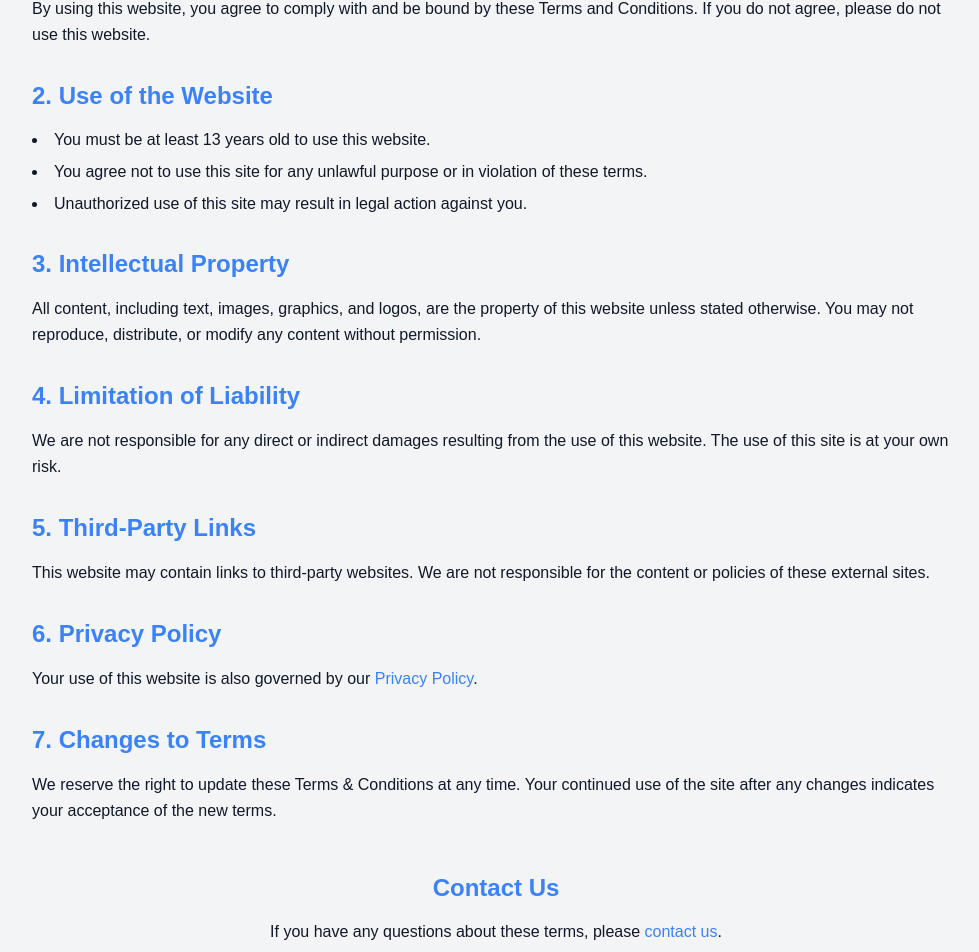
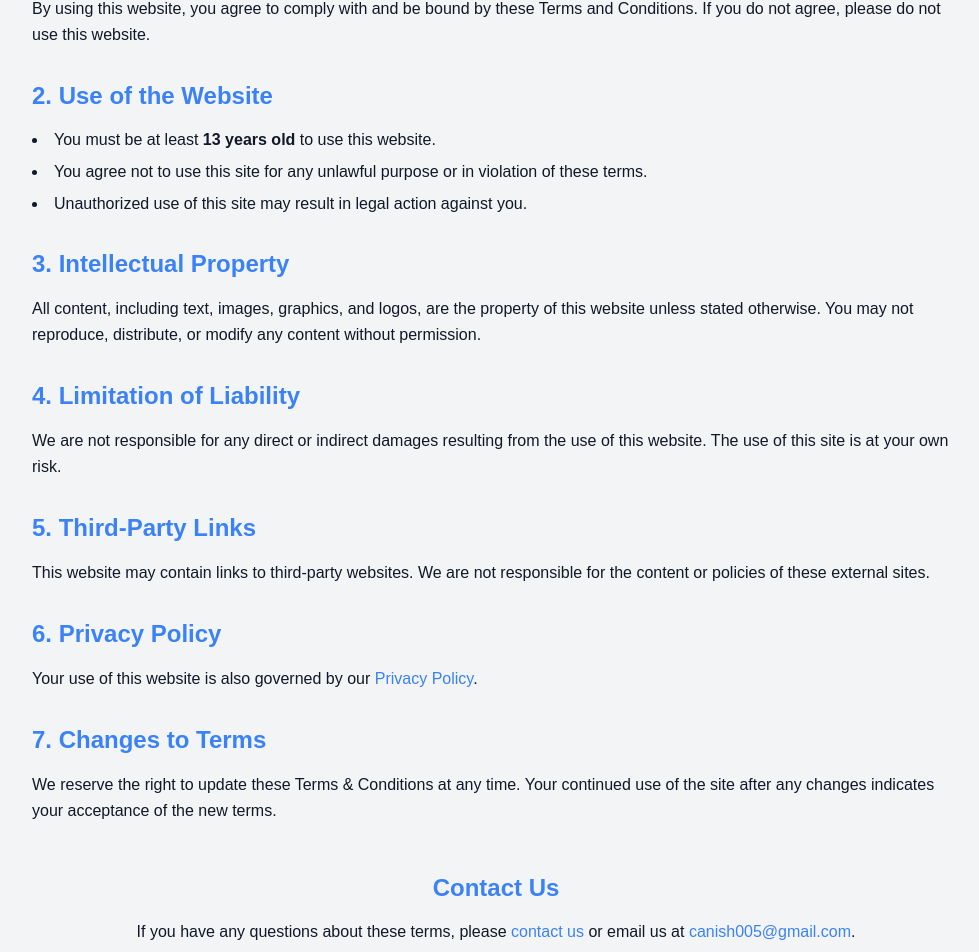
Before and after one commit to ANISH-CHAUHAN105/Portfolio, a Next.js app: page /terms in a window 1280 px wide. Shown: the part 335-1287 px from the top of the page, without its empty margins (144-1123 px from the left). Built offline with nearby package versions, Linux system fonts and the light colour scheme; no server answers.

Commit message:
Update page.js

```diff
--- a/app/terms/page.js
+++ b/app/terms/page.js
@@ -1,86 +1,82 @@
 import React from "react";
 import Link from "next/link";
+import Head from "next/head";
 
 const Terms = () => {
     return (
-        <div className="min-h-screen bg-gray-100 dark:bg-gray-900 text-gray-900 dark:text-white px-6 transition-all duration-300">
+        <>
+            <Head>
+                <title>Terms & Conditions | Your Website</title>
+                <meta
+                    name="description"
+                    content="Read our terms and conditions to understand the rules and policies for using our website."
+                />
+            </Head>
+
+            <main className="min-h-screen bg-gray-100 dark:bg-gray-900 text-gray-900 dark:text-white px-6 transition-all duration-300">
                 <section className="max-w-5xl mx-auto p-6 md:p-12">
                     <h1 className="text-4xl font-bold text-center text-blue-500 dark:text-blue-400 mb-6">
                         Terms & Conditions
                     </h1>
 
                     <p className="text-lg text-gray-900 dark:text-gray-300 leading-relaxed mb-6 text-center">
-                    Please read these Terms and Conditions carefully before using our
-                    website. By accessing this site, you agree to be bound by these terms.
+                        Please read these Terms and Conditions carefully before using our website. By accessing this site, you agree to be bound by these terms.
                     </p>
 
                     {/* Acceptance of Terms */}
-                <div className="mb-8">
+                    <article className="mb-8">
                         <h2 className="text-2xl font-semibold text-blue-500 dark:text-blue-400 mb-4">
                             1. Acceptance of Terms
                         </h2>
                         <p className="text-gray-900 dark:text-gray-300 leading-relaxed">
-                        By using this website, you agree to comply with and be bound by
-                        these Terms and Conditions. If you do not agree, please do not use
-                        this website.
+                            By using this website, you agree to comply with and be bound by these Terms and Conditions. If you do not agree, please do not use this website.
                         </p>
-                </div>
+                    </article>
 
                     {/* Use of the Website */}
-                <div className="mb-8">
+                    <article className="mb-8">
                         <h2 className="text-2xl font-semibold text-blue-500 dark:text-blue-400 mb-4">
                             2. Use of the Website
                         </h2>
                         <ul className="list-disc list-inside text-gray-900 dark:text-gray-300 space-y-2">
-                        <li>You must be at least 13 years old to use this website.</li>
-                        <li>
-                            You agree not to use this site for any unlawful purpose or in
-                            violation of these terms.
-                        </li>
-                        <li>
-                            Unauthorized use of this site may result in legal action against
-                            you.
-                        </li>
+                            <li>You must be at least <strong>13 years old</strong> to use this website.</li>
+                            <li>You agree not to use this site for any unlawful purpose or in violation of these terms.</li>
+                            <li>Unauthorized use of this site may result in legal action against you.</li>
                         </ul>
-                </div>
+                    </article>
 
                     {/* Intellectual Property */}
-                <div className="mb-8">
+                    <article className="mb-8">
                         <h2 className="text-2xl font-semibold text-blue-500 dark:text-blue-400 mb-4">
                             3. Intellectual Property
                         </h2>
                         <p className="text-gray-900 dark:text-gray-300 leading-relaxed">
-                        All content, including text, images, graphics, and logos, are the
-                        property of this website unless stated otherwise. You may not
-                        reproduce, distribute, or modify any content without permission.
+                            All content, including text, images, graphics, and logos, are the property of this website unless stated otherwise. You may not reproduce, distribute, or modify any content without permission.
                         </p>
-                </div>
+                    </article>
 
                     {/* Limitation of Liability */}
-                <div className="mb-8">
+                    <article className="mb-8">
                         <h2 className="text-2xl font-semibold text-blue-500 dark:text-blue-400 mb-4">
                             4. Limitation of Liability
                         </h2>
                         <p className="text-gray-900 dark:text-gray-300 leading-relaxed">
-                        We are not responsible for any direct or indirect damages resulting
-                        from the use of this website. The use of this site is at your own
-                        risk.
+                            We are not responsible for any direct or indirect damages resulting from the use of this website. The use of this site is at your own risk.
                         </p>
-                </div>
+                    </article>
 
                     {/* Third-Party Links */}
-                <div className="mb-8">
+                    <article className="mb-8">
                         <h2 className="text-2xl font-semibold text-blue-500 dark:text-blue-400 mb-4">
                             5. Third-Party Links
                         </h2>
                         <p className="text-gray-900 dark:text-gray-300 leading-relaxed">
-                        This website may contain links to third-party websites. We are not
-                        responsible for the content or policies of these external sites.
+                            This website may contain links to third-party websites. We are not responsible for the content or policies of these external sites.
                         </p>
-                </div>
+                    </article>
 
                     {/* Privacy Policy Reference */}
-                <div className="mb-8">
+                    <article className="mb-8">
                         <h2 className="text-2xl font-semibold text-blue-500 dark:text-blue-400 mb-4">
                             6. Privacy Policy
                         </h2>
@@ -88,25 +84,22 @@ const Terms = () => {
                             Your use of this website is also governed by our{" "}
                             <Link href="/privacy" className="text-blue-500 hover:underline cursor-pointer dark:text-blue-400">
                                 Privacy Policy
-                        </Link>
-                        .
+                            </Link>.
                         </p>
-                </div>
+                    </article>
 
                     {/* Changes to Terms */}
-                <div className="mb-8">
+                    <article className="mb-8">
                         <h2 className="text-2xl font-semibold text-blue-500 dark:text-blue-400 mb-4">
                             7. Changes to Terms
                         </h2>
                         <p className="text-gray-900 dark:text-gray-300 leading-relaxed">
-                        We reserve the right to update these Terms & Conditions at any time.
-                        Your continued use of the site after any changes indicates your
-                        acceptance of the new terms.
+                            We reserve the right to update these Terms & Conditions at any time. Your continued use of the site after any changes indicates your acceptance of the new terms.
                         </p>
-                </div>
+                    </article>
 
                     {/* Contact Section */}
-                <div className="text-center mt-12">
+                    <footer className="text-center mt-12">
                         <h2 className="text-2xl font-semibold text-blue-500 dark:text-blue-400 mb-4">
                             Contact Us
                         </h2>
@@ -114,12 +107,16 @@ const Terms = () => {
                             If you have any questions about these terms, please{" "}
                             <Link href="/contact" className="text-blue-500 hover:underline cursor-pointer dark:text-blue-400">
                                 contact us
-                        </Link>
-                        .
+                            </Link>{" "}
+                            or email us at{" "}
+                            <a href="mailto:canish005@gmail.com" className="text-blue-500 hover:underline cursor-pointer dark:text-blue-400">
+                                canish005@gmail.com
+                            </a>.
                         </p>
-                </div>
+                    </footer>
                 </section>
-        </div>
+            </main>
+        </>
     );
 };
 
```
Lines whose indentation alone changed are shown as unchanged.
